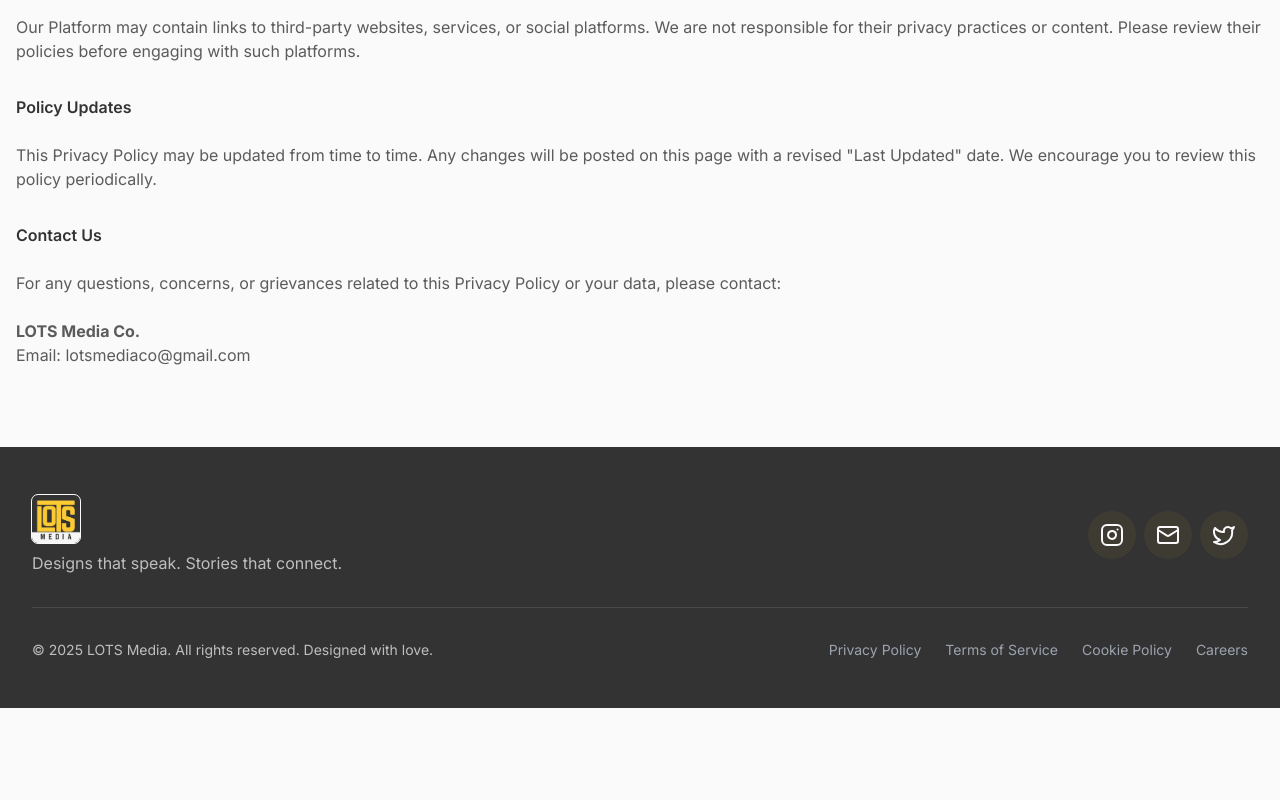
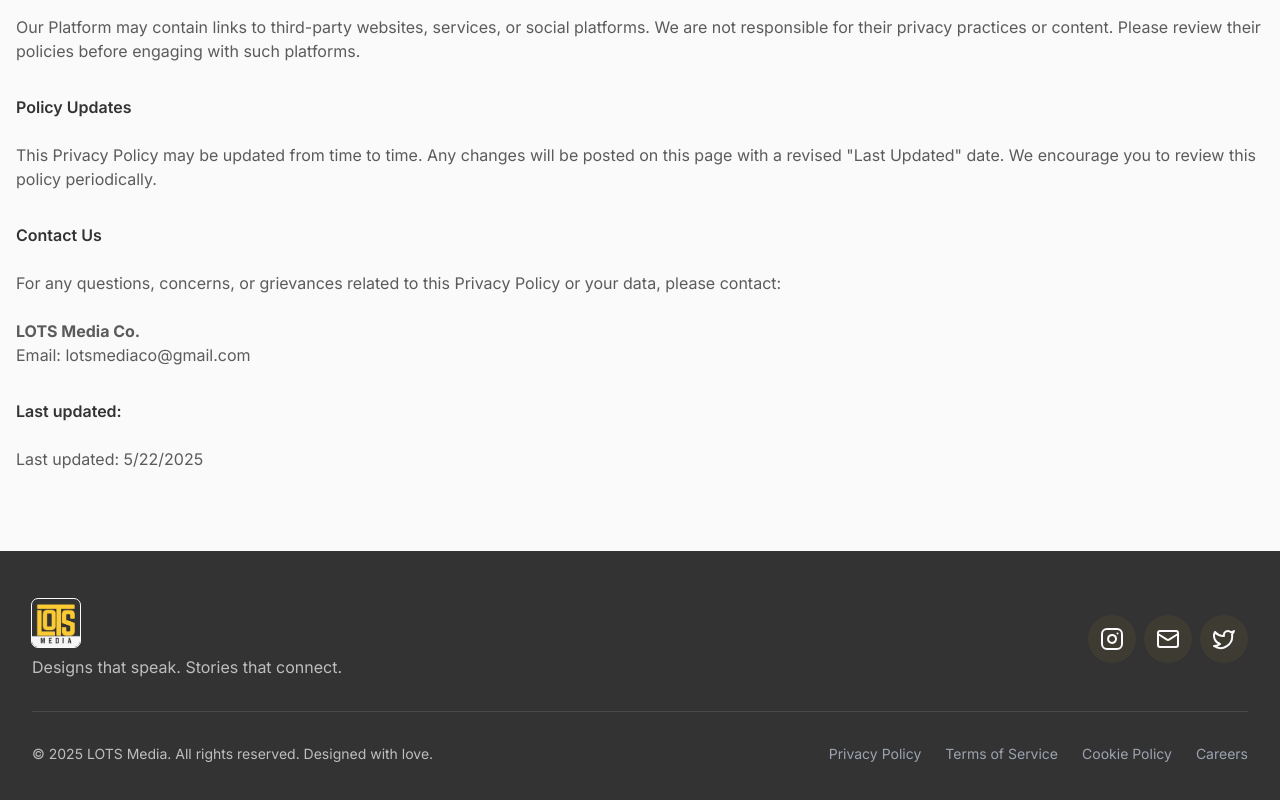
Before and after one commit to pushpenderrao84/lots-media-co, a React (Vite) app: page /privacy-policy in a window 1280 px wide. Shown: the part 2453-3253 px from the top of the page. Before the commit the page ends 3161 px from the top, so only its background shows below. Built offline with nearby package versions, Linux system fonts and the light colour scheme.

Commit message:
Update PrivacyPolicy.tsx

```diff
--- a/src/pages/PrivacyPolicy.tsx
+++ b/src/pages/PrivacyPolicy.tsx
@@ -139,6 +139,11 @@ const PrivacyPolicy = () => {
             <b>LOTS Media Co.</b><br/ >
             Email: lotsmediaco@gmail.com<br />
           </p>
+
+          <h2 className="font-semibold mt-8 mb-4">Last updated:</h2>
+          <p className="mt-6 text-charcoal/80 ">
+            Last updated: {new Date().toLocaleDateString()}
+          </p>
         </div>
       </div>
       <Footer />
```
